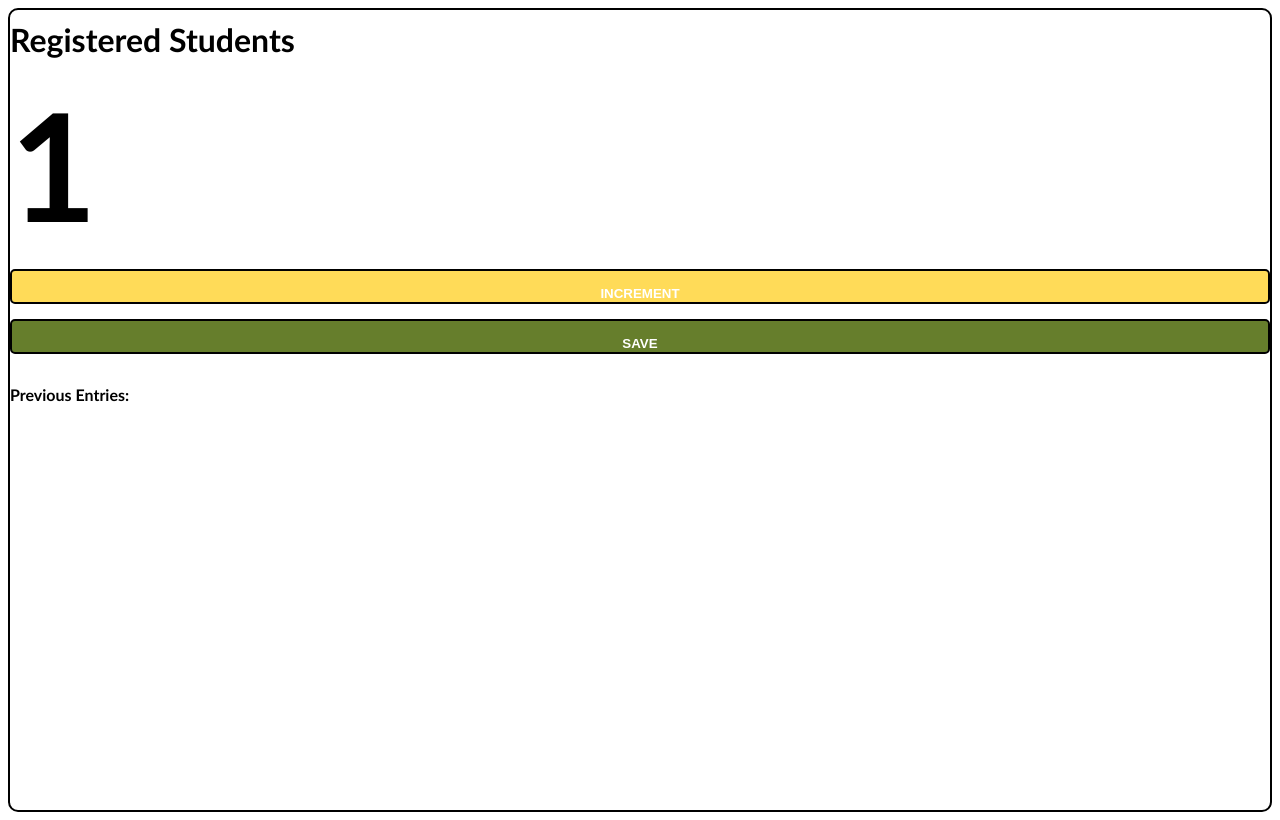
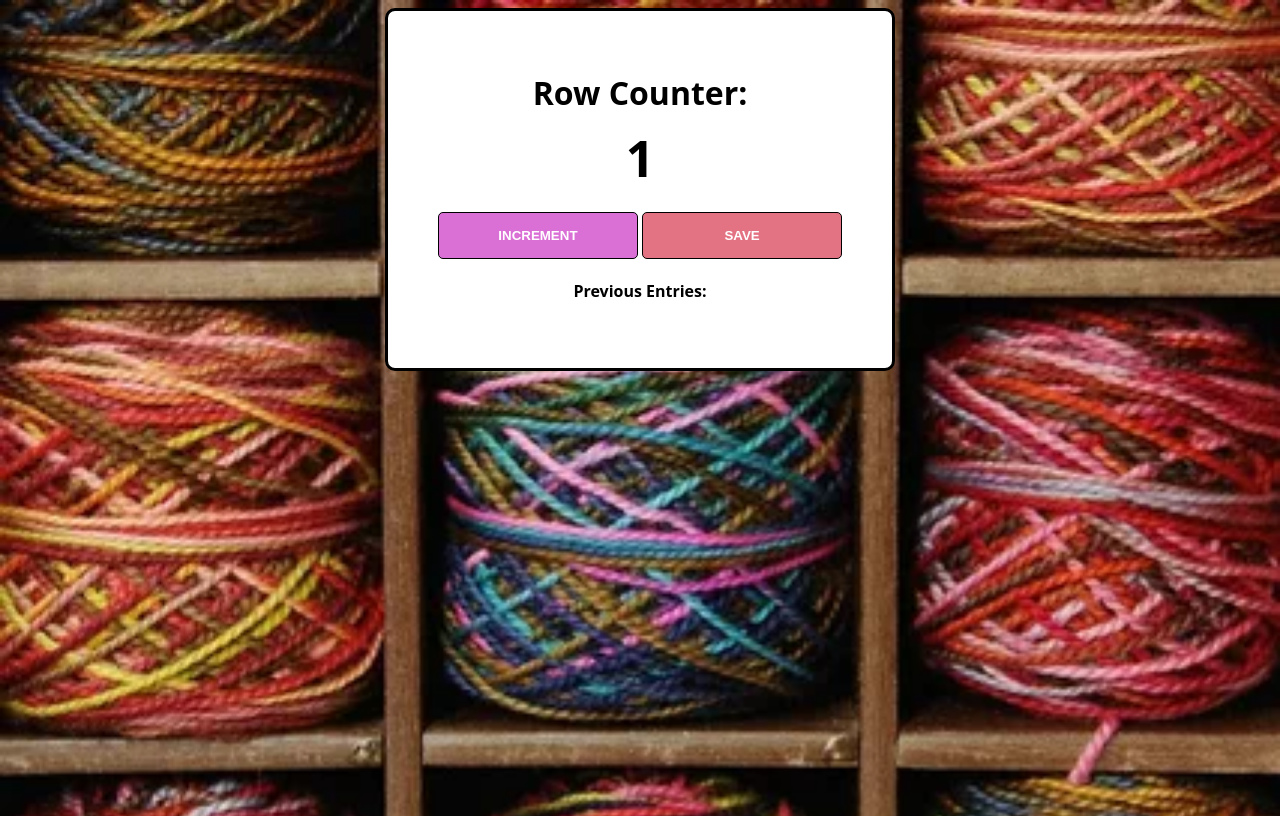
Before and after one commit to Ibijolaade/Student-count, a plain HTML site: page index.html in a window 1280 px wide. Both pictures are taken after a click on the button "INCREMENT". Drawn offline with Linux system fonts and the light colour scheme.

Commit message:
updated version

```diff
--- a/index.css
+++ b/index.css
@@ -1,14 +1,18 @@
 body{
-    background-image: url(images/student.jpg);
+    background-image: url(yarn.webp);
     background-size: cover;
-    font-family: 'Trebuchet MS', 'Lucida Sans Unicode', 'Lucida Grande', 'Lucida Sans', Arial, sans-serif;
+    font-family: 'Open Sans', 'Helvetica Neue', sans-serif;
     font-weight: bold;
+    text-align: center;
+    height: 100vh;
 }
 
 .container{
-    border: 2px solid black;
+    background: white;
+    max-width: max-content;
+    border: 3px solid black;
     margin: auto;
-    height: 100vh;
+    padding: 50px;
     border-radius: 10px;
 }
 
@@ -18,25 +22,26 @@ h1{
 }
 
 h2{
-    font-size: 150px;
-    margin-top: 15px;
-    margin-bottom: 15px;
+    font-size: 50px;
+    margin-top: 0px;
+    margin-bottom: 20px;
 }
 
 button{
-    border: 2px solid black;
+    border: 1px solid black;
     padding-top: 15px;
+    padding-bottom: 15px;
     color: white;
     font-weight: bold;
-    width: 100%;
-    margin-bottom: 15px;
+    width: 200px;
+    margin-bottom: 5px;
     border-radius: 5px;
 }
 
 #increment-btn{
-    background: #ffdb58;
+    background: #DA70D6;
 }
 
 #save-btn{
-    background: #667e2c;
+    background: #E37383;
 }
--- a/index.html
+++ b/index.html
@@ -8,12 +8,11 @@
 </head>
 <body>
     <div class="container">
-        <h1>Registered Students</h1>
+        <h1>Row Counter: </h1>
         <h2 id="count-el">0</h2>
-
         <button id="increment-btn" onclick="increment()">INCREMENT</button>
         <button id="save-btn" onclick="save()">SAVE</button>
-        <p id="save-el">Previous Entries:</p>
+        <p id="save-el">Previous Entries: </p>
     </div>
 
     <script src="index.js"></script>
--- a/index.js
+++ b/index.js
@@ -1,15 +1,15 @@
-let coountEl = document.getElementById("count-el")
-let saveEl = document.getAnimations("save-el")
-count = 0
+let saveEl = document.getElementById("save-el")
+let countEl = document.getElementById("count-el")
+let count = 0
 
 function increment() {
-    count = count + 1
-    coountEl.textContent = count
+    count += 1
+    countEl.textContent = count
 }
 
 function save() {
-    let regStu = count += 1
-    saveEl.textContent = regStu
-    coountEl.textContent = 0
+    let countStr = count + " - "
+    saveEl.textContent += countStr
+    countEl.textContent = 0
     count = 0
 }
```
